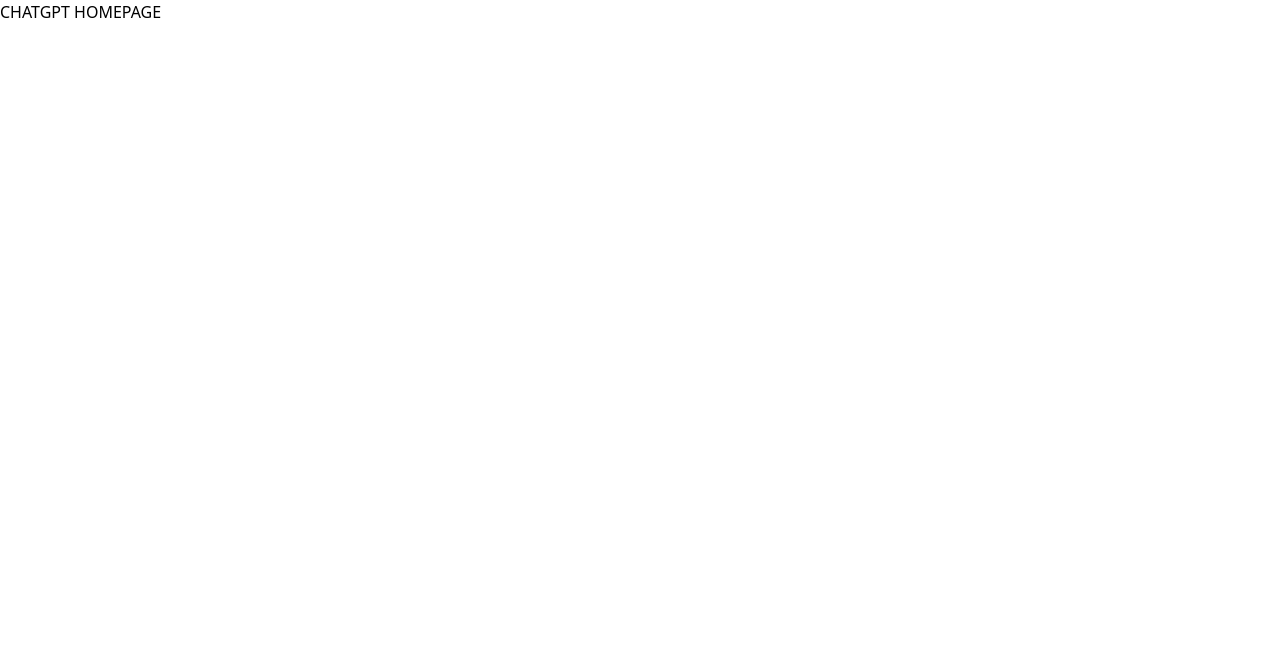
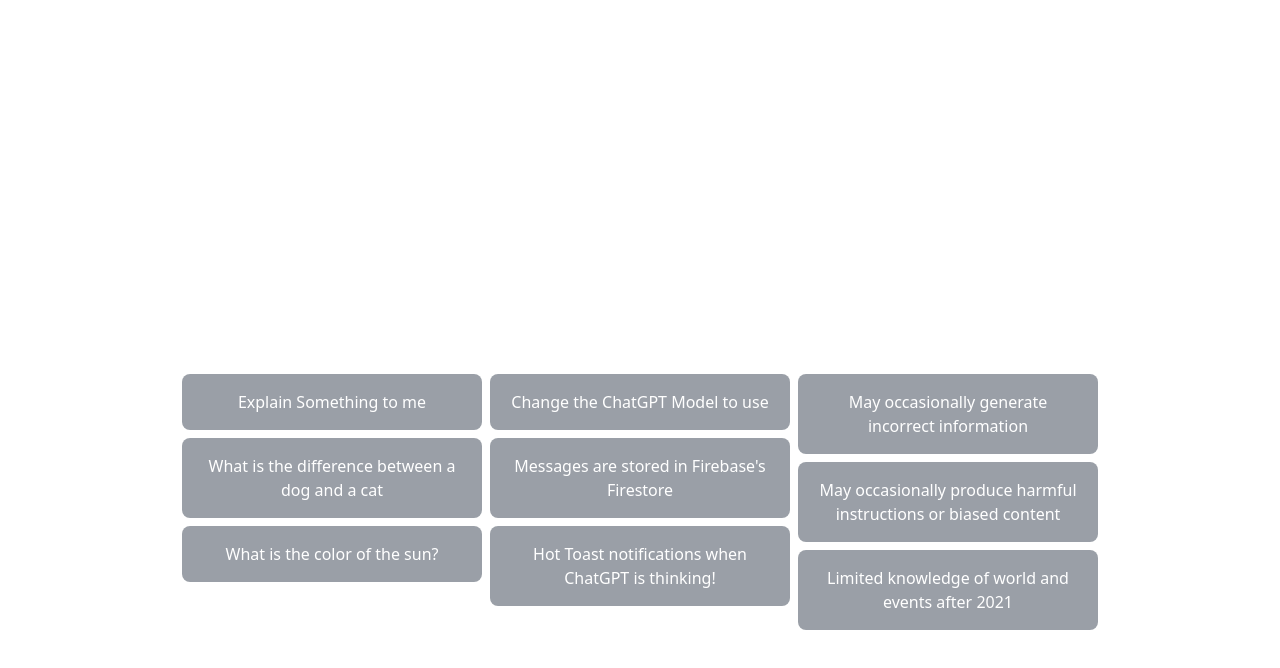
Before and after one commit to SeungGukYoo/ChatGPT-messenger, a Next.js app: page / in a window 1280 px wide. Shown: the top 668 px of the page. Built offline with nearby package versions, Linux system fonts and the light colour scheme.

Commit message:
메인 컴포넌트 스타일링

```diff
--- a/app/page.tsx
+++ b/app/page.tsx
@@ -1,9 +1,61 @@
 import React from "react";
+import {
+  BoltIcon,
+  ExclamationTriangleIcon,
+  SunIcon,
+} from "@heroicons/react/24/outline";
 
 function Page() {
   return (
-    <div>
-      <h1>CHATGPT HOMEPAGE</h1>
+    <div className="flex flex-col justify-center items-center text-white h-screen">
+      <h1 className="text-5xl font-bold mb-20">GhatGPT</h1>
+      <div className="flex space-x-2 text-center">
+        <div>
+          <div className="flex flex-col items-center justify-center mb-5">
+            <SunIcon className="h-8 w-8" />
+            <h2>Example</h2>
+          </div>
+          <div className="space-y-2">
+            <p className="infoText">Explain Something to me</p>
+            <p className="infoText">
+              What is the difference between a dog and a cat
+            </p>
+            <p className="infoText">What is the color of the sun?</p>
+          </div>
+        </div>
+        <div>
+          <div className="flex flex-col items-center justify-center mb-5">
+            <BoltIcon className="h-8 w-8" />
+            <h2>Capabilities</h2>
+          </div>
+          <div className="space-y-2">
+            <p className="infoText">Change the ChatGPT Model to use</p>
+            <p className="infoText">
+              Messages are stored in Firebase's Firestore
+            </p>
+            <p className="infoText">
+              Hot Toast notifications when ChatGPT is thinking!
+            </p>
+          </div>
+        </div>
+        <div>
+          <div className="flex flex-col items-center justify-center mb-5">
+            <ExclamationTriangleIcon className="h-8 w-8" />
+            <h2>Limitations</h2>
+          </div>
+          <div className="space-y-2">
+            <p className="infoText">
+              May occasionally generate incorrect information
+            </p>
+            <p className="infoText">
+              May occasionally produce harmful instructions or biased content
+            </p>
+            <p className="infoText">
+              Limited knowledge of world and events after 2021
+            </p>
+          </div>
+        </div>
+      </div>
     </div>
   );
 }
```
